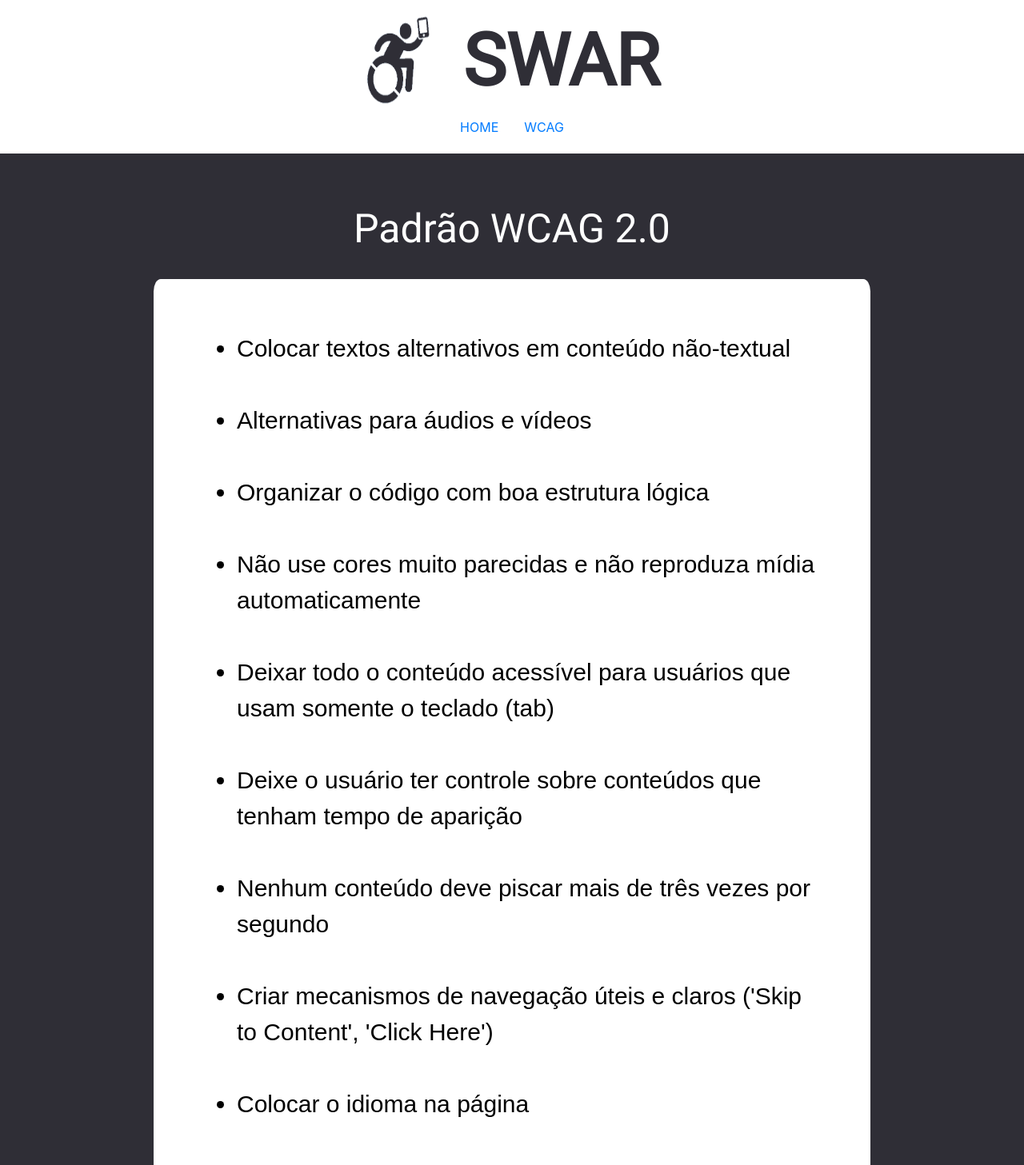
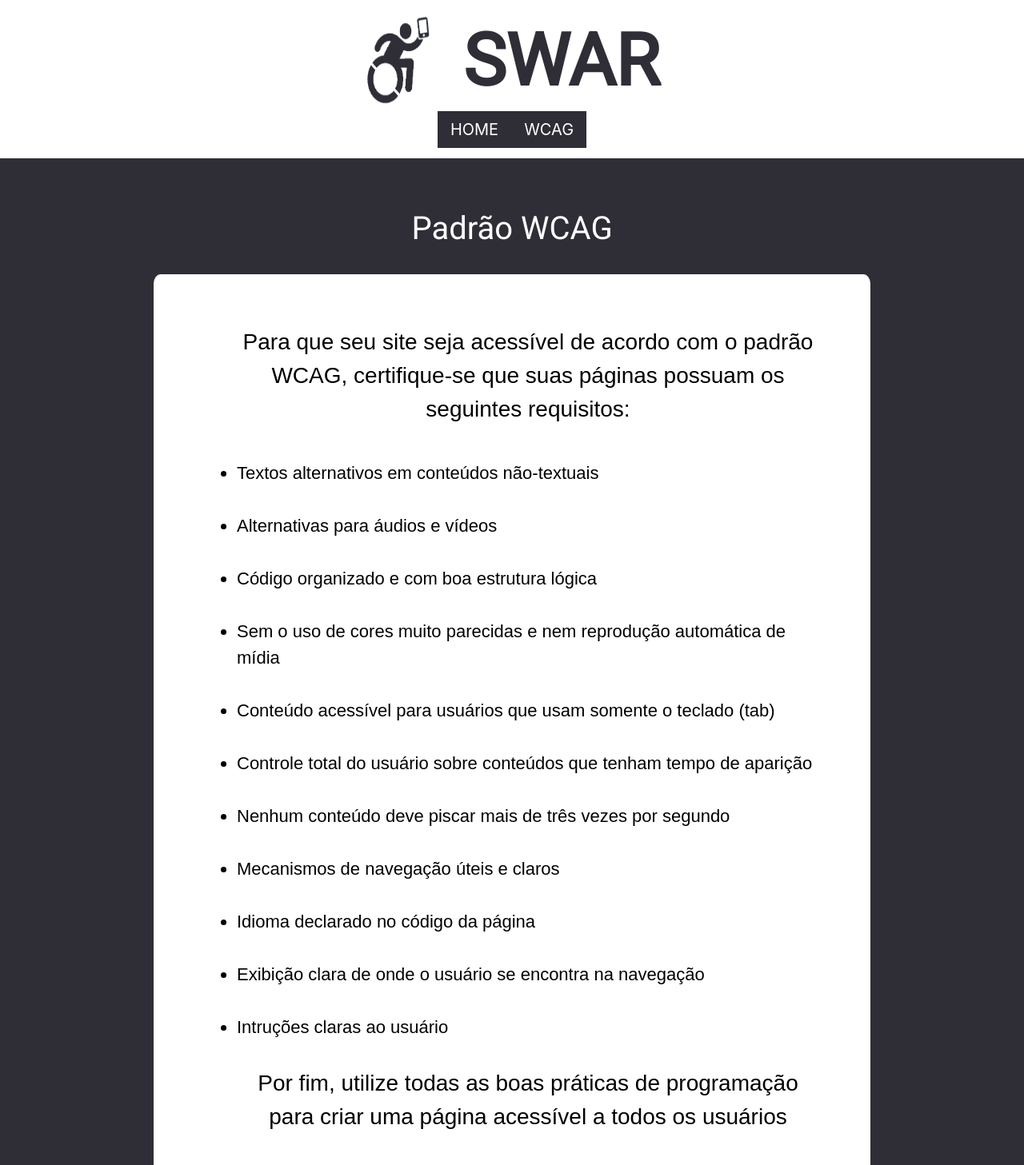
Before and after one commit to jullysilva/SWAR, a React (Create React App) app: page /WCAG in a window 1280 px wide. Shown: the top 1457 px of the page at 80% size. Built offline with nearby package versions, Linux system fonts and the light colour scheme.

Commit message:
Customização dos botões e texto do WCAG alterado

```diff
--- a/src/App.css
+++ b/src/App.css
@@ -68,3 +68,22 @@ h6{
   color: white;
   font-size: 18px;
 }
+
+.nav-item{
+  background-color: #2F2E36;
+  font-size: 20px;
+}
+
+.nav-link{
+  color: white;
+}
+
+.nav-link:focus{
+  background-color: #27a746;
+  color: #2F2E36;;
+}
+
+.nav-link:hover{
+  background-color: #27a746;
+  color: #2F2E36;
+}
--- a/src/components/Menu.js
+++ b/src/components/Menu.js
@@ -1,4 +1,4 @@
-import React, { Components } from 'react';
+import React, {} from 'react';
 import { Nav, Media } from 'react-bootstrap';
 import { Link } from 'react-router-dom'
 import logo from '../img/web_access.png';
@@ -19,14 +19,14 @@ function Menu() {
                 </Nav>
             </header>
             <div>
-                <Nav variant="pills" className="justify-content-center">
-                    <Nav.Item>
-                        <Nav.Link><Link to="/">HOME</Link></Nav.Link>
-                    </Nav.Item>
-                    <Nav.Item>
-                        <Nav.Link><Link to="/WCAG">WCAG</Link></Nav.Link>
-                    </Nav.Item>
-                </Nav>
+                <ul class="nav nav-pills justify-content-center" >
+                <li class="nav-item">
+                    <a class="nav-link" href="/">HOME</a>
+                </li>
+                <li class="nav-item">
+                    <a class="nav-link" href="/WCAG">WCAG</a>
+                </li>
+                </ul>
             </div>
         </div>
     );
--- a/src/components/sobre.js
+++ b/src/components/sobre.js
@@ -9,22 +9,26 @@ export class Sobre extends Component {
             <div>
                 <Menu />
                 <div className="App-header">
-            <h1 className="titulo">Padrão WCAG 2.0</h1>
-
+            <h1 className="titulo">Padrão WCAG</h1>
             <section className="padrao">
                 <ul>
-                    <li>Colocar textos alternativos em conteúdo não-textual</li><br/>
+                    <section className="textinho">
+                        Para que seu site seja acessível de acordo com o padrão WCAG, certifique-se que suas páginas possuam os seguintes requisitos:<br/><br/>
+                    </section>
+                    <li>Textos alternativos em conteúdos não-textuais</li><br/>
                     <li>Alternativas para áudios e vídeos</li><br/>
-                    <li>Organizar o código com boa estrutura lógica</li><br/>
-                    <li>Não use cores muito parecidas e não reproduza mídia automaticamente</li><br/>
-                    <li>Deixar todo o conteúdo acessível para usuários que usam somente o teclado (tab)</li><br/>
-                    <li>Deixe o usuário ter controle sobre conteúdos que tenham tempo de aparição</li><br/>
+                    <li>Código organizado e com boa estrutura lógica</li><br/>
+                    <li>Sem o uso de cores muito parecidas e nem reprodução automática de mídia</li><br/>
+                    <li>Conteúdo acessível para usuários que usam somente o teclado (tab)</li><br/>
+                    <li>Controle total do usuário sobre conteúdos que tenham tempo de aparição</li><br/>
                     <li>Nenhum conteúdo deve piscar mais de três vezes por segundo</li><br/>
-                    <li>Criar mecanismos de navegação úteis e claros ('Skip to Content', 'Click Here')</li><br/>
-                    <li>Colocar o idioma na página</li><br/>
-                    <li>Mostrar de forma clara aonde o usuário se encontra na navegação</li><br/>
-                    <li>Fornecer intruções claras ao usuário</li><br/>
-                    <li>Por fim, use todas as boas práticas de programação para criar um código acessível</li><br/>
+                    <li>Mecanismos de navegação úteis e claros</li><br/>
+                    <li>Idioma declarado no código da página</li><br/>
+                    <li>Exibição clara de onde o usuário se encontra na navegação</li><br/>
+                    <li>Intruções claras ao usuário</li><br/>
+                    <section className="textinho">
+                        Por fim, utilize todas as boas práticas de programação para criar uma página acessível a todos os usuários
+                    </section>
                 </ul>
             </section>
             </div>
--- a/src/custom.css
+++ b/src/custom.css
@@ -19,10 +19,15 @@ input[type = 'file']{
     font-family: Arial, Helvetica, sans-serif;
     margin: 2%;
     padding: 5%;
-    font-size: 30px;
+    font-size: 22px;
 }
 
 .titulo{
     color: white;
-    font-size: 50px;
+    font-size: h1;
 }
+
+.textinho{
+    text-align: center;
+    font-size: 28px;
+}
--- a/src/index.js
+++ b/src/index.js
@@ -2,7 +2,7 @@ import React from 'react';
 import ReactDOM from 'react-dom';
 import './index.css';
 import App from './App';
-import Sobre from './components/sobre'
+import Sobre from './components/Sobre'
 import { BrowserRouter, Switch, Route } from 'react-router-dom'
 import * as serviceWorker from './serviceWorker';
 import 'bootstrap/dist/css/bootstrap.min.css';
```
